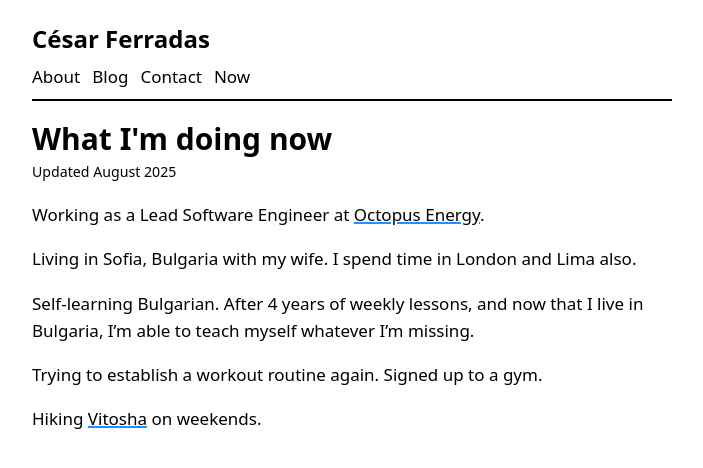
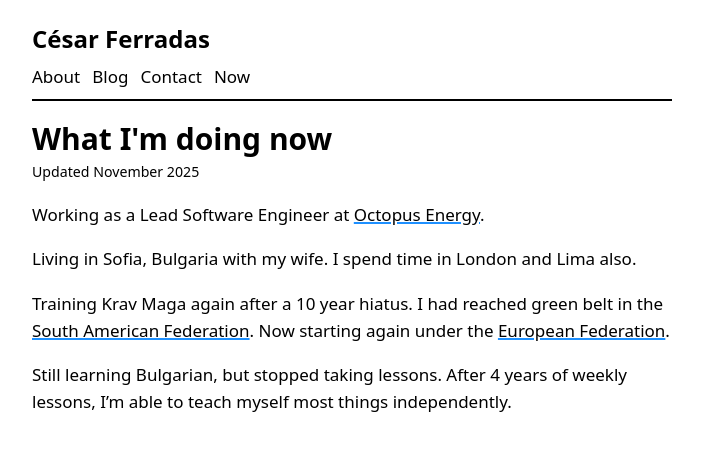
Before and after one commit to cesarferradas/ferrad.as, a Jekyll site: the page built from now.md, in a window 1280 px wide. Shown: the top 468 px of the page, without its empty margins (288-991 px from the left). Built offline with Jekyll 4.4.1, drawn with Linux system fonts in a browser that asks for light colours.

Commit message:
Update now page

```diff
--- a/now.md
+++ b/now.md
@@ -2,16 +2,17 @@
 title: What I'm doing now
 layout: page
 description: What I'm doing now
-last_modified_at: 2025-08-23
+last_modified_at: 2025-11-19
 ---
 
 Working as a Lead Software Engineer at [Octopus Energy](https://octopus.energy).
 
 Living in Sofia, Bulgaria with my wife. I spend time in London and Lima also.
 
-Self-learning Bulgarian. After 4 years of weekly lessons, and now that I live
-in Bulgaria, I'm able to teach myself whatever I'm missing.
+Training Krav Maga again after a 10 year hiatus. I had reached green belt in
+the [South American Federation](https://kravmaga.com.br/en/federacao/). Now
+starting again under the [European
+Federation](https://www.krav-maga.net/en/federation/who-are-we/).
 
-Trying to establish a workout routine again. Signed up to a gym.
-
-Hiking [Vitosha](https://en.wikipedia.org/wiki/Vitosha) on weekends.
+Still learning Bulgarian, but stopped taking lessons. After 4 years of weekly
+lessons, I'm able to teach myself most things independently.
```
